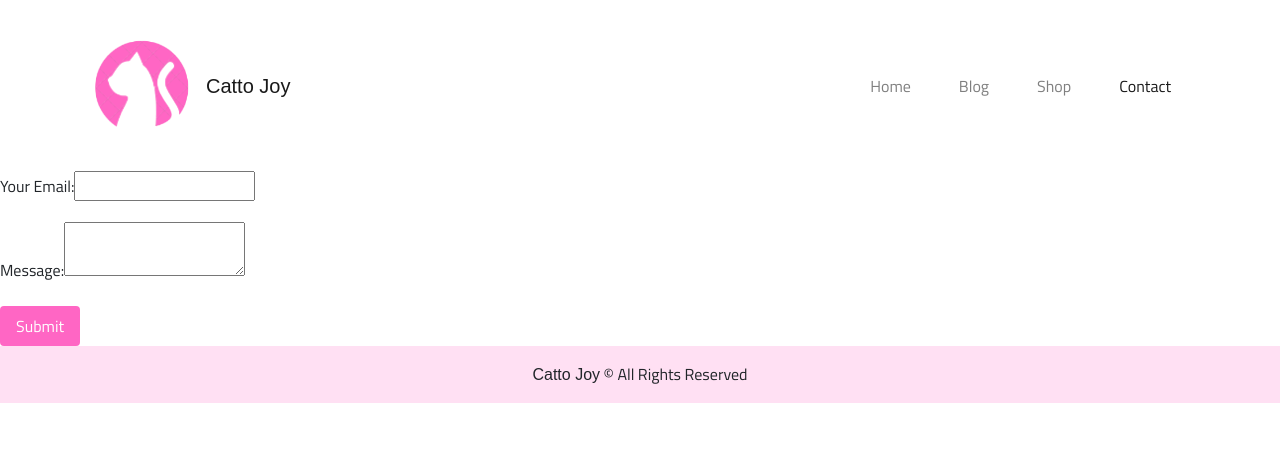
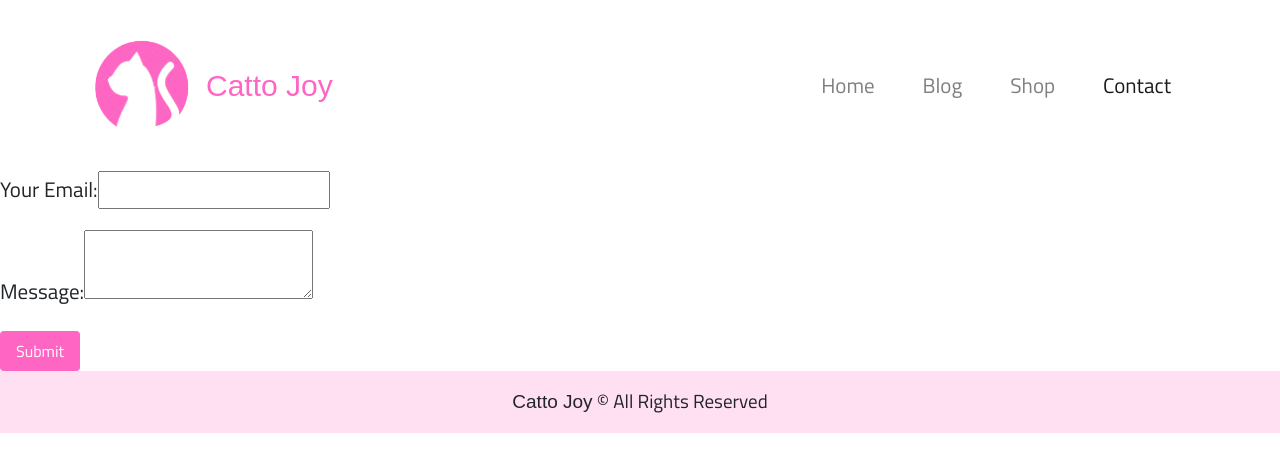
Before and after one commit to yewyewXD/cattojoy, a Gatsby site: page /contact in a window 1280 px wide. Built offline with nearby package versions, Linux system fonts and the light colour scheme; Gatsby itself is replaced by a stand-in of ours; a web font is replaced by a local one.

Commit message:
restructure and style Layout

```diff
--- a/src/components/Layout.jsx
+++ b/src/components/Layout.jsx
@@ -25,6 +25,7 @@ export default function Layout({ children, currentPage }) {
 
   return (
     <>
+      {/* header */}
       <header className="Header">
         <nav className="navbar navbar-expand-md navbar-light my-4">
           <div className="container">
@@ -37,7 +38,7 @@ export default function Layout({ children, currentPage }) {
                 alt="Catto Joy"
                 className="mx-2"
               />
-              <span className="brand-text heading mx-2">Catto Joy</span>
+              <span className="HeaderBrand | heading mx-2">Catto Joy</span>
             </span>
 
             <button
@@ -70,9 +71,11 @@ export default function Layout({ children, currentPage }) {
         </nav>
       </header>
 
+      {/* main */}
       {children}
 
-      <footer className="Footer py-3 text-center">
+      {/* footer */}
+      <footer className="Footer | py-3 text-center">
         <span className="heading">Catto Joy</span> © All Rights Reserved
       </footer>
     </>
--- a/src/styles/global.scss
+++ b/src/styles/global.scss
@@ -3,9 +3,11 @@
 @import "./01-variables";
 @import "./02-rewrites";
 
+// default
 body {
   font-family: "Titillium Web", sans-serif;
   font-weight: 400 !important;
+  font-size: 21px;
   overflow-x: hidden;
   margin: 0;
   padding: 0;
@@ -15,8 +17,14 @@ body {
   font-family: "Amaranth", sans-serif !important;
 }
 
+// Layout
+.HeaderBrand {
+  font-size: 30px;
+  color: $themeColor;
+}
 .Footer {
   background: $lightThemeColor;
+  font-size: 19px;
 }
 
-@import "./HomeStyles/homeStyles";
+@import "./pages/HomeStyles/homeStyles";
```
Also changed, not shown: src/styles/pages/HomeStyles/_Hero.scss (renamed from src/styles/HomeStyles/_Hero.scss), src/styles/pages/HomeStyles/_homeStyles.scss (renamed from src/styles/HomeStyles/_homeStyles.scss).
